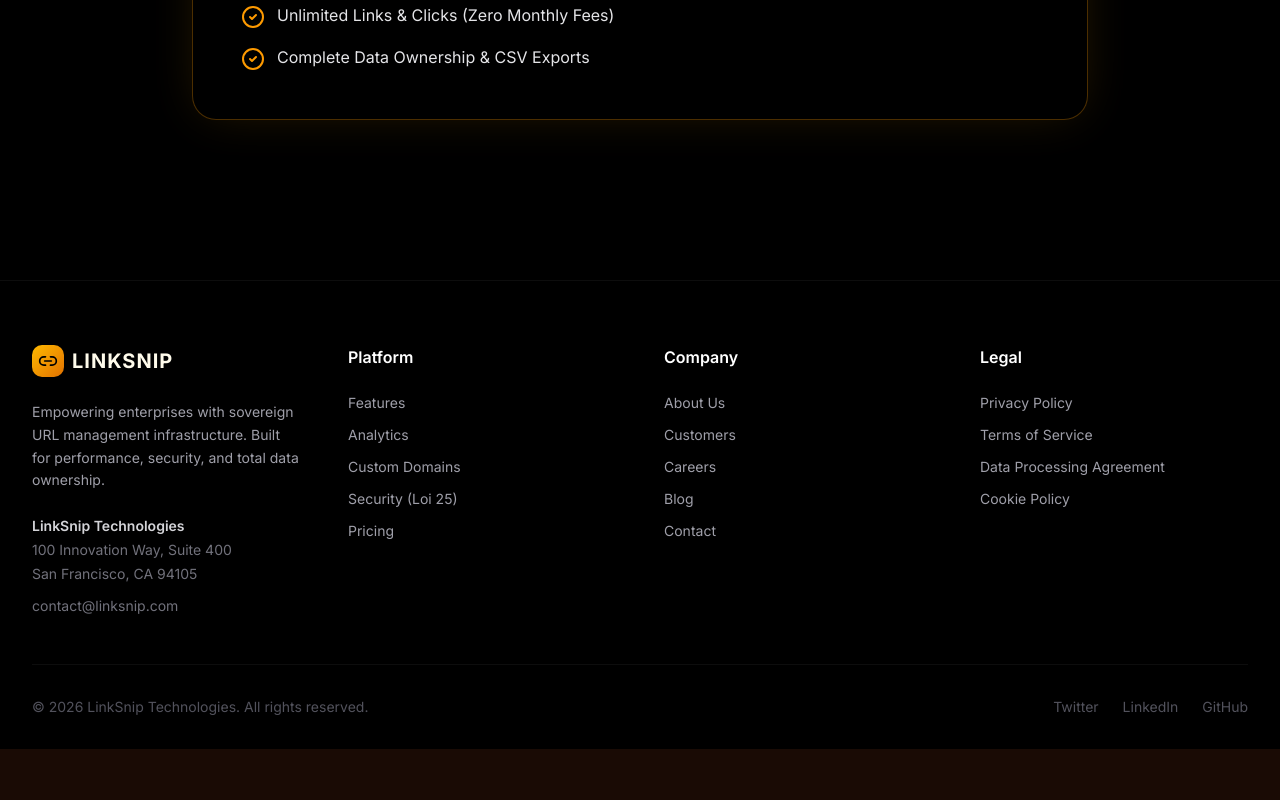
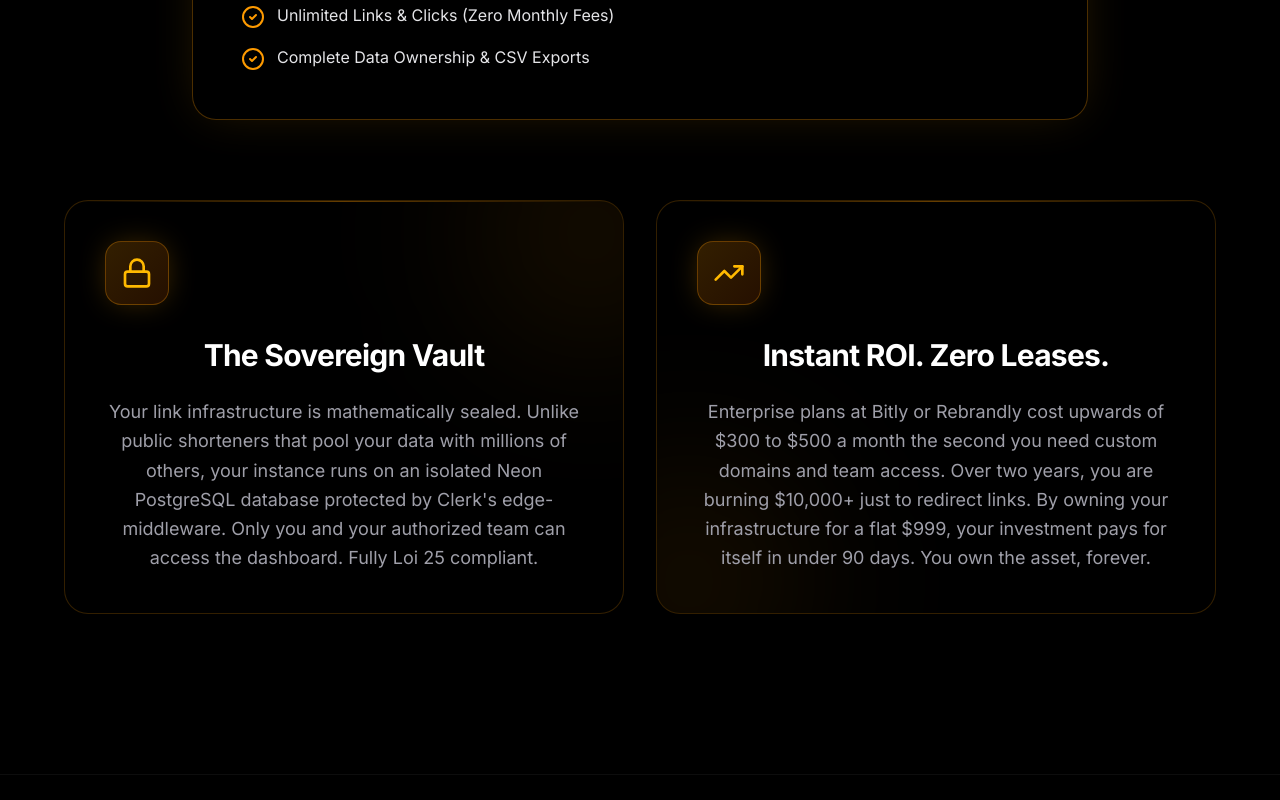
Before and after one commit to brandonlacoste9-tech/v0-linksnip-dashboard, a Next.js app: page / in a window 1280 px wide. Shown: the part 1900-2700 px from the top of the page. Before the commit the page ends 2649 px from the top, so only its background shows below. Built offline with nearby package versions, Linux system fonts and the light colour scheme; no server answers.

Commit message:
feat: add Sovereign Vault security and ROI feature section to landing page

```diff
--- a/app/page.tsx
+++ b/app/page.tsx
@@ -1,7 +1,7 @@
 import { SignInButton, UserButton } from "@clerk/nextjs";
 import { auth } from "@clerk/nextjs/server";
 import Link from "next/link";
-import { ArrowRight, Link2, Shield, Zap, CheckCircle2 } from "lucide-react";
+import { ArrowRight, Link2, Shield, Zap, CheckCircle2, Lock, TrendingUp } from "lucide-react";
 import { Button } from "@/components/ui/button";
 
 export default async function LandingPage() {
@@ -161,6 +161,51 @@ export default async function LandingPage() {
             </div>
           </div>
 
+          {/* The Sovereign Vault — Feature Section */}
+          <div className="mx-auto max-w-6xl mb-20">
+            <div className="grid grid-cols-1 md:grid-cols-2 gap-8">
+              {/* Left Column — The Lock */}
+              <div className="rounded-3xl border border-amber-500/20 bg-black/50 backdrop-blur-xl p-10 relative overflow-hidden group hover:border-amber-500/40 transition-all duration-500">
+                <div className="absolute top-0 left-0 w-full h-px bg-gradient-to-r from-transparent via-amber-500/40 to-transparent" />
+                <div className="absolute -top-20 -right-20 w-56 h-56 bg-amber-500/10 rounded-full blur-[80px] group-hover:bg-amber-500/20 transition-all duration-700" />
+
+                <div className="relative z-10">
+                  <div className="w-16 h-16 rounded-2xl bg-gradient-to-br from-amber-500/20 to-amber-700/20 border border-amber-500/30 flex items-center justify-center mb-8 shadow-[0_0_30px_-5px_rgba(245,158,11,0.3)] group-hover:shadow-[0_0_40px_-5px_rgba(245,158,11,0.5)] transition-all duration-500">
+                    <Lock className="w-8 h-8 text-amber-400" />
+                  </div>
+
+                  <h2 className="text-3xl font-bold text-white tracking-tight mb-6">
+                    The Sovereign Vault
+                  </h2>
+
+                  <p className="text-zinc-400 leading-relaxed text-lg">
+                    Your link infrastructure is mathematically sealed. Unlike public shorteners that pool your data with millions of others, your instance runs on an isolated Neon PostgreSQL database protected by Clerk&apos;s edge-middleware. Only you and your authorized team can access the dashboard. Fully Loi 25 compliant.
+                  </p>
+                </div>
+              </div>
+
+              {/* Right Column — The Economics */}
+              <div className="rounded-3xl border border-amber-500/20 bg-black/50 backdrop-blur-xl p-10 relative overflow-hidden group hover:border-amber-500/40 transition-all duration-500">
+                <div className="absolute top-0 left-0 w-full h-px bg-gradient-to-r from-transparent via-amber-500/40 to-transparent" />
+                <div className="absolute -bottom-20 -left-20 w-56 h-56 bg-amber-500/10 rounded-full blur-[80px] group-hover:bg-amber-500/20 transition-all duration-700" />
+
+                <div className="relative z-10">
+                  <div className="w-16 h-16 rounded-2xl bg-gradient-to-br from-amber-500/20 to-amber-700/20 border border-amber-500/30 flex items-center justify-center mb-8 shadow-[0_0_30px_-5px_rgba(245,158,11,0.3)] group-hover:shadow-[0_0_40px_-5px_rgba(245,158,11,0.5)] transition-all duration-500">
+                    <TrendingUp className="w-8 h-8 text-amber-400" />
+                  </div>
+
+                  <h2 className="text-3xl font-bold text-white tracking-tight mb-6">
+                    Instant ROI. Zero Leases.
+                  </h2>
+
+                  <p className="text-zinc-400 leading-relaxed text-lg">
+                    Enterprise plans at Bitly or Rebrandly cost upwards of $300 to $500 a month the second you need custom domains and team access. Over two years, you are burning $10,000+ just to redirect links. By owning your infrastructure for a flat $999, your investment pays for itself in under 90 days. You own the asset, forever.
+                  </p>
+                </div>
+              </div>
+            </div>
+          </div>
+
         </div>
       </main>
 
```
